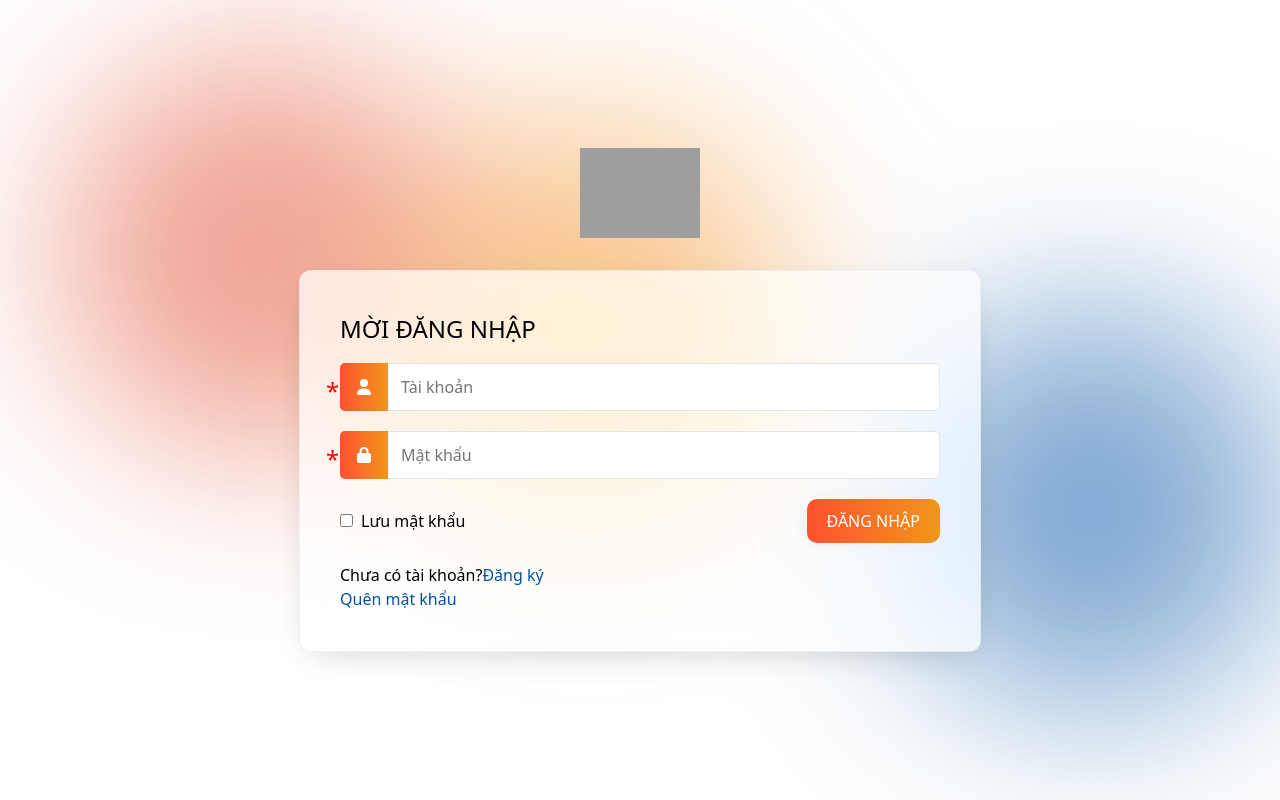
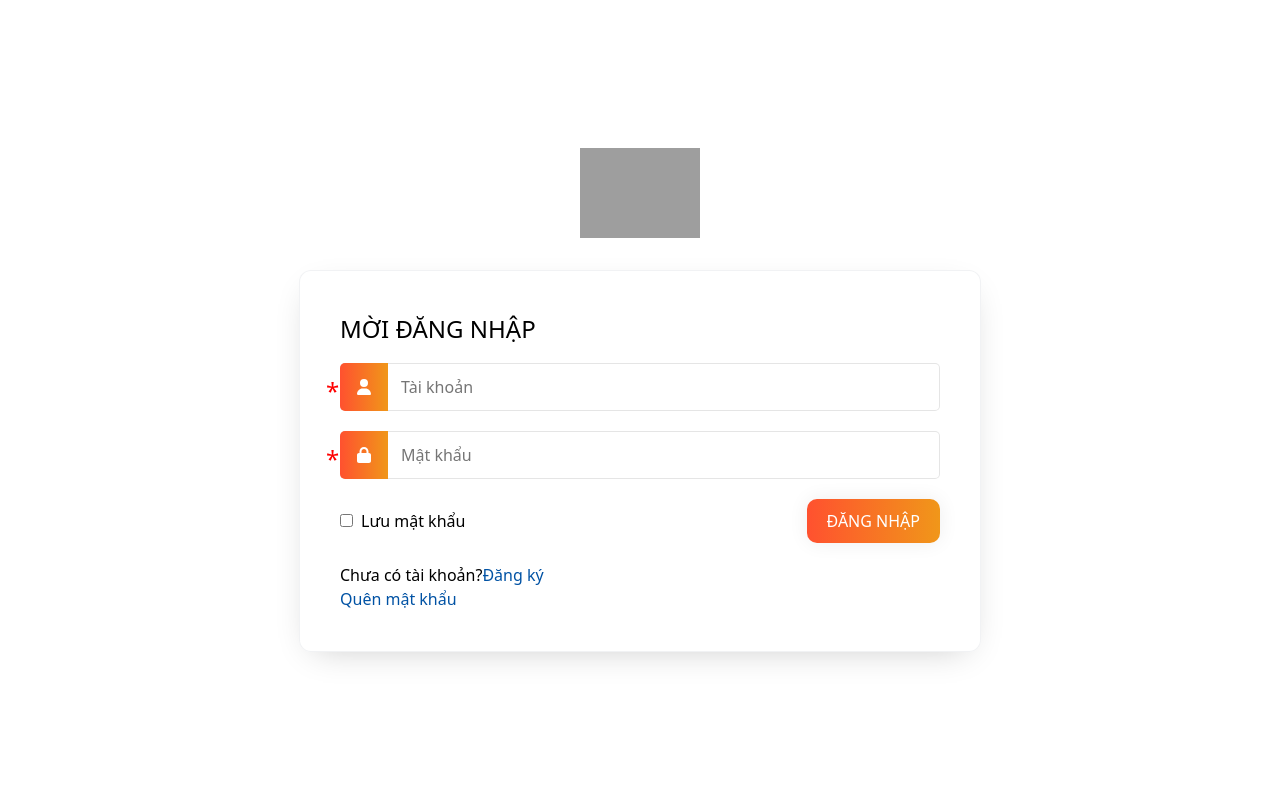
Before and after one commit to thomasdinh2k/FintTestReact-LoginScreen, a React (Vite) app: page / in a window 1280 px wide. Built offline with nearby package versions, Linux system fonts and the light colour scheme; grey boxes are pictures that could not be loaded.

Commit message:
styling: add conditional switch for moprh effect

```diff
--- a/src/components/Wrapper/index.jsx
+++ b/src/components/Wrapper/index.jsx
@@ -1,13 +1,15 @@
 import "./style.scss"
 
-export default function Wrapper({ children }) {
+export default function Wrapper({ children, moprh }) {
 	return (
 		<div className="theme-root">
-			<div className="bubbles">
-				<div className="bg-shape-1"></div>
-				<div className="bg-shape-2"></div>
-				<div className="bg-shape-3"></div>
-			</div>
+			{moprh && (
+				<div className="bubbles">
+					<div className="bg-shape-1"></div>
+					<div className="bg-shape-2"></div>
+					<div className="bg-shape-3"></div>
+				</div>
+			)}
 			<img
 				src="https://www.fint.vn/wp-content/uploads/2023/11/1626080287-12892745-fint-vn.png"
 				alt=""
--- a/src/pages/Login/index.jsx
+++ b/src/pages/Login/index.jsx
@@ -99,7 +99,7 @@ export default function LoginScreen() {
 	}
 
 	return (
-		<Wrapper>
+		<Wrapper moprh={false}>
 			<div className="header">
 				<h2>Mời đăng nhập</h2>
 			</div>
```
